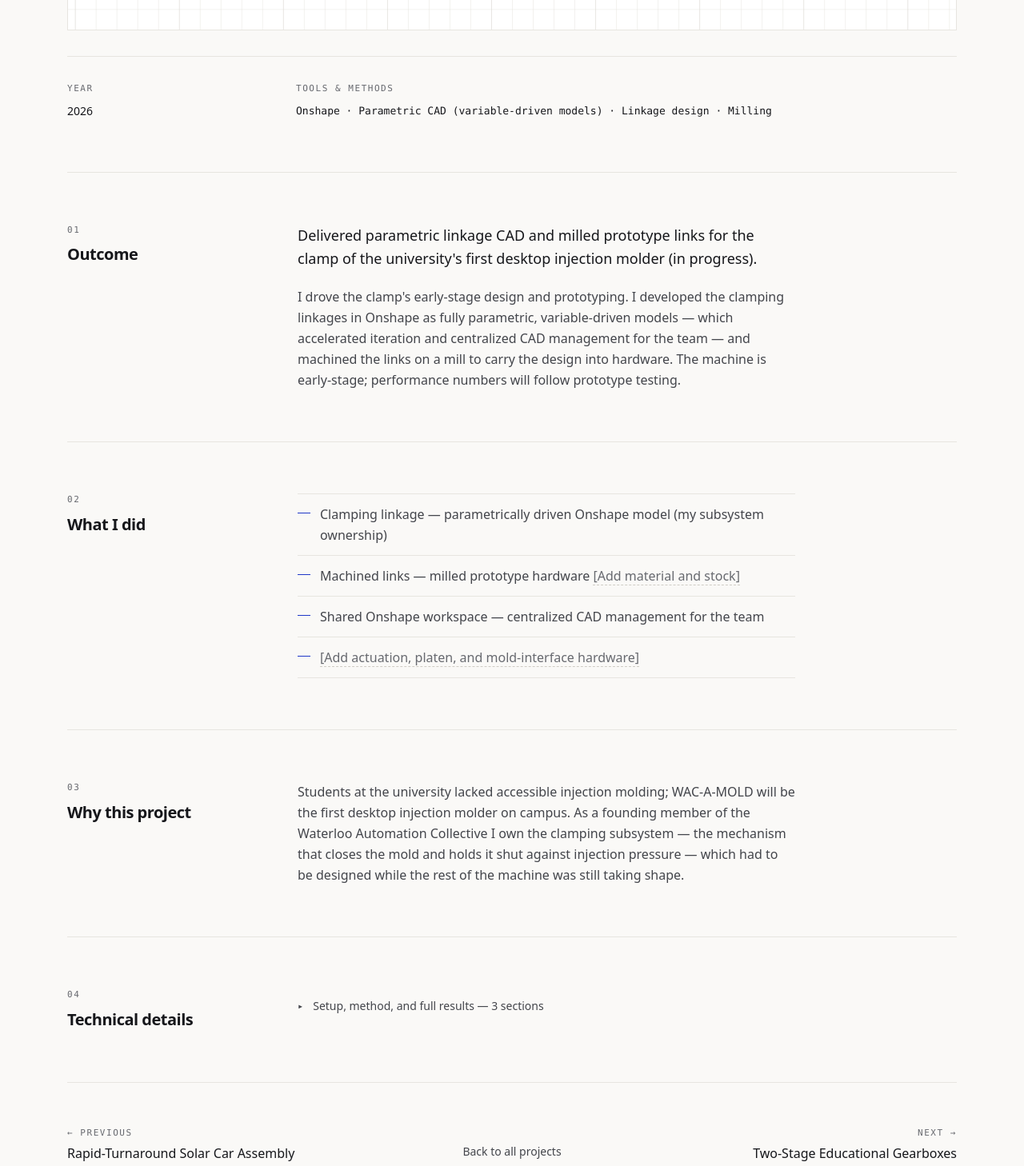
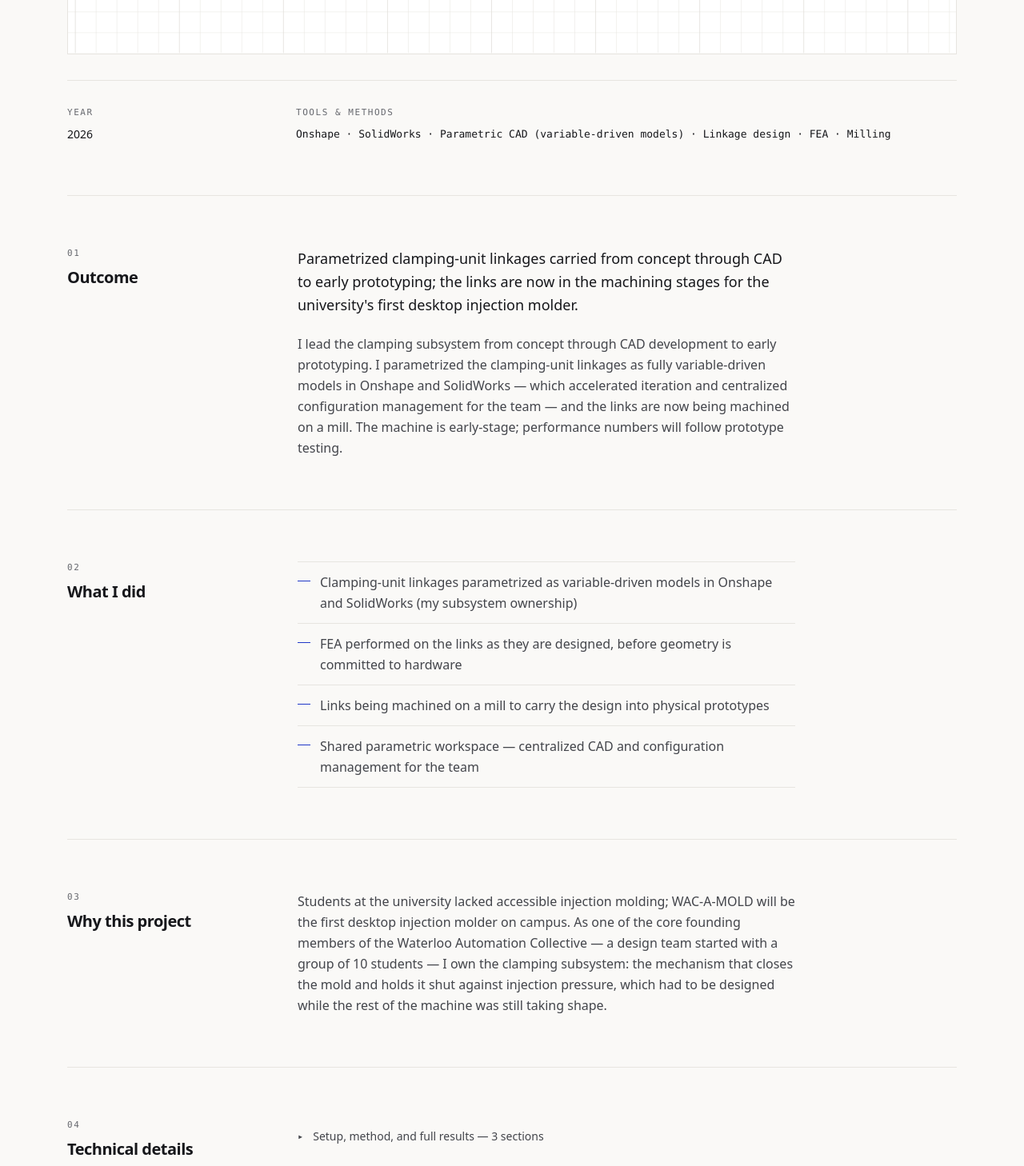
Before and after one commit to nktl-2005/personal-portfolio, a React (Vite) app: page /projects/desktop-injection-molder in a window 1280 px wide. Shown: the part 1112-2570 px from the top of the page at 80% size. Built offline with nearby package versions, Linux system fonts and the light colour scheme.

Commit message:
update ballast box, stencils and injecton molder

```diff
--- a/src/data/projects.ts
+++ b/src/data/projects.ts
@@ -217,7 +217,8 @@ export const projects: Project[] = [
   {
     slug: 'solar-car-ballast-box',
     title: 'Midnight Sun Solar Car Ballast Box',
-    summary: 'Aluminum sheet-metal ballast box for Midnight Sun Solar Car Team (MS16), FEA-optimized to cut 20% of its weight while meeting various load cases.',
+    summary:
+      'Aluminum sheet-metal ballast box for Midnight Sun Solar Car Team (MS16) — owned from first sketch through manufacture, FEA-verified against turning and braking loads, and now on the competition vehicle.',
     category: 'Mechanical Design',
     year: '2025',
     featured: true,
@@ -225,66 +226,73 @@ export const projects: Project[] = [
       'SolidWorks (sheet metal)',
       'Static FEA',
       'DFM/DFA principles',
+      'Waterjet cutting',
       'Aluminum sheet-metal construction',
     ],
     figure: 'ballast',
     outcome: [
-      'Static FEA-driven optimization cut enclosure weight 20% with structural integrity intact; the assembly is manufactured and entering the chassis.',
-      'I designed the ballast box as an aluminum sheet-metal enclosure in SolidWorks to DFM/DFA principles and optimized its geometry with static FEA. The final design is 20% lighter with structural integrity maintained; it has passed manufacturing validation, a physical assembly has been built, and it is being integrated into the chassis.',
+      'Full design-to-manufacture ownership: an FEA-verified, 20% lighter sheet-metal enclosure that ended up on the competition vehicle.',
+      'I owned the ballast box from first sheet-metal sketch through manufacture, and the finished assembly ended up on the competition vehicle. I designed it in SolidWorks as an aluminum sheet-metal enclosure to DFM/DFA principles, optimized the geometry for waterjet cutting, and ran static FEA to verify the ballast would not break the box under turning and braking. The final design is 20% lighter with structural integrity maintained.',
     ],
     skills: [
-      'Aluminum sheet-metal enclosure — SolidWorks sheet-metal design, geometry FEA-optimized [Add alloy, gauge, bend details]',
-      'Ballast payload — minimum 20 kg of steel shot',
-      'Static FEA model run under driving load cases incl. emergency-braking impact',
-      'Manufactured physical assembly (chassis integration in progress)',
-      '[Add closure / shot-retention method and chassis mounting interface]',
+      'Aluminum sheet-metal enclosure built with SolidWorks sheet-metal features, geometry optimized for waterjet cutting',
+      'Ballast payload — minimum 20 kg of steel shot, packaged into a confined space on the chassis',
+      'Static FEA under turning and braking load cases to verify the shifting ballast would not break the box',
+      'Mounting tabs with weld nuts for easy assembly onto the car',
+      'Owned from design through manufacture; the manufactured box is on the competition vehicle',
     ],
-    motivation: "Midnight Sun's competition solar car must carry a minimum of 20 kg of steel-shot ballast, held secure and structurally intact through every driving load case — including emergency-braking impact. The ballast is mandated mass, but the enclosure around it is pure overhead, so its weight was worth driving down without compromising retention under those loads.",
+    motivation: "Midnight Sun's competition solar car must carry a minimum of 20 kg of steel-shot ballast, held secure and structurally intact through every driving load case — the shifting mass loads the enclosure hardest when the car turns and brakes. The ballast is mandated mass, but the enclosure around it is pure overhead, so its weight was worth driving down without compromising retention, all within a confined space on the chassis.",
     details: [
       {
         title: 'Strength vs. weight, resolved with FEA',
-        body: 'Emergency-braking loads on 20+ kg of steel shot demand stiffness, while the enclosure’s own mass is overhead worth minimizing. Rather than conservatively over-build, I iterated the geometry against static FEA — material stayed on the load paths and came out where analysis showed margin — converging on a 20% weight reduction with integrity maintained. [Add load-case magnitudes and resulting factor of safety.]',
+        body: 'Turning and braking throw 20+ kg of steel shot against the enclosure walls, while the enclosure’s own mass is overhead worth minimizing. Rather than conservatively over-build, I iterated the geometry against static FEA — material stayed on the load paths and came out where analysis showed margin — converging on a 20% weight reduction while verifying the ballast would not break the box in either load case.',
       },
       {
-        title: 'Sheet metal as the construction method',
-        body: 'Aluminum sheet metal gave a closed enclosure for loose steel shot and a part the team could actually fabricate, with DFM/DFA applied from the first feature. The tradeoff is that every FEA-driven geometry change had to stay formable and assemblable rather than arbitrary — which is also why the optimized design still passed manufacturing validation.',
+        title: 'Designed for manufacturability and assembly',
+        body: 'Aluminum sheet metal gave a closed enclosure for loose steel shot and a part the team could actually fabricate. Across many design iterations I used SolidWorks sheet-metal features to keep every FEA-driven geometry change formable, and optimized the geometry for waterjet cutting. Mounting tabs with weld nuts were designed in so the box assembles onto the car easily.',
       },
       {
-        title: 'A dynamic event in a static study',
-        body: 'The emergency-braking impact is a dynamic load represented within a static analysis. [Add how the impact was represented as a static load case, and the physical verification planned to close the loop once the box is mounted in the chassis.]',
+        title: 'From CAD to the competition vehicle',
+        body: 'I carried the box through the full design-to-manufacture cycle: requirements (holding the required ballast volume inside a confined space on the chassis), sheet-metal design, FEA verification, and manufacturing — and the finished assembly ended up on the competition vehicle.',
       },
     ],
   },
   {
     slug: 'vehicle-fixtures',
     title: 'Rapid-Turnaround Solar Car Assembly Fixtures',
-    summary: 'Two solar car assembly fixtures: datum-referenced wheel-cover stencils and FDM press-fit camera mounts with hours, not weeks, of lead time.',
+    summary: "Two solar car assembly fixtures: surface-modeled wheel-cover stencils that follow the aerobody's curvature, and FDM press-fit camera mounts with hours, not weeks, of lead time.",
     category: 'Mechanical Design',
     year: '2025',
     featured: false,
     tools: [
-      'CAD modeling ([Add software])',
+      'Surface modeling',
+      'Datum-referenced fixturing',
       'FDM 3D printing',
       'Press-fit design',
-      'Datum-referenced fixturing',
       'Rapid prototyping',
     ],
     figure: 'fixtures',
     outcome: [
-      'Stencils referenced to vehicle datums cut wheel-cover installation errors; FDM press-fit mounts cut camera-mount lead time from weeks to hours.',
-      "I treated both as fixture problems built for fast turnaround. I modeled wheel-cover cutting stencils referenced to the vehicle's datum features, and designed a press-fit camera mount system for FDM 3D printing. Installation accuracy improved and camera-mount lead time dropped from weeks to hours.",
+      'Surface-modeled stencils registered to vehicle datums standardized wheel-cover alignment; FDM press-fit mounts cut camera-mount lead time from weeks to hours.',
+      "I treated both as fixture problems built for fast turnaround. I surface-modeled wheel-cover cutting stencils to follow the curvature of the dynamic aerobody, datumed to the ribs of the car, and designed a press-fit camera mount system for FDM 3D printing. Installation accuracy improved and camera-mount lead time dropped from weeks to hours.",
     ],
     skills: [
-      'Wheel-cover cutting stencils modeled off vehicle datum features',
+      'Wheel-cover cutting stencils designed with surface modeling to follow the curvature of the dynamic aerobody',
+      'Stencils datumed to the ribs of the car for accurate cut location, ensuring a proper cutout for the wheel cover',
+      'Top part angled 45° for easier cutting; stencil design approved',
       'Press-fit camera mount system designed for FDM 3D printing',
       'FDM prototype series used to converge the press-fit dimensions',
-      '[Add stencil fabrication method and mount mating interface / interference values]',
+      '[Add mount mating interface / interference values]',
     ],
     motivation: 'Solar car assembly was losing time to two small parts. Wheel covers went on with recurring alignment and installation errors, and camera mounts carried lead times of weeks. Both are cheap parts — the cost was in the process around them: rework from misaligned covers, and vehicle integration stalled waiting on mounts.',
     details: [
       {
+        title: 'Following the curvature of the aerobody',
+        body: 'The wheel cover sits on the vehicle’s dynamic aerobody — a compound-curved surface a flat template cannot sit flush against. I designed the stencils using surface modeling, working from the aerobody’s own geometry so the stencil follows its curvature and the cutout lands exactly where the wheel cover needs it. The top part is angled 45° to make the cut itself easier to run.',
+      },
+      {
         title: 'Registering cuts to vehicle datums',
-        body: 'The failure mode was alignment error at installation. Referencing the stencil to the datum features that already control the vehicle’s geometry makes cut position a property of the tool, not the installer, so the cut lands consistently on every install. The stencil is only as accurate as its registration to those datums. [Add the datum features used.]',
+        body: 'The failure mode was alignment error at installation. I datumed the stencils to the ribs of the car — features that already control the vehicle’s geometry — which makes cut position a property of the tool, not the installer, so the cut lands consistently on every install. The stencil design was approved for use on the vehicle.',
       },
       {
         title: 'Press-fit mounts designed for FDM',
@@ -299,35 +307,42 @@ export const projects: Project[] = [
   {
     slug: 'desktop-injection-molder',
     title: 'WAC-A-MOLD Desktop Injection Molder — Clamping Subsystem',
-    summary: "Clamping subsystem for the university's first desktop injection molder — parametric linkages in Onshape, links machined on a mill.",
+    summary: "Clamping subsystem for the university's first desktop injection molder — parametrized clamping-unit linkages in Onshape and SolidWorks, now in the machining stages.",
     category: 'Product Development',
     year: '2026',
     featured: true,
-    tools: ['Onshape', 'Parametric CAD (variable-driven models)', 'Linkage design', 'Milling'],
+    tools: [
+      'Onshape',
+      'SolidWorks',
+      'Parametric CAD (variable-driven models)',
+      'Linkage design',
+      'FEA',
+      'Milling',
+    ],
     figure: 'molder',
     outcome: [
-      "Delivered parametric linkage CAD and milled prototype links for the clamp of the university's first desktop injection molder (in progress).",
-      "I drove the clamp's early-stage design and prototyping. I developed the clamping linkages in Onshape as fully parametric, variable-driven models — which accelerated iteration and centralized CAD management for the team — and machined the links on a mill to carry the design into hardware. The machine is early-stage; performance numbers will follow prototype testing.",
+      "Parametrized clamping-unit linkages carried from concept through CAD to early prototyping; the links are now in the machining stages for the university's first desktop injection molder.",
+      "I lead the clamping subsystem from concept through CAD development to early prototyping. I parametrized the clamping-unit linkages as fully variable-driven models in Onshape and SolidWorks — which accelerated iteration and centralized configuration management for the team — and the links are now being machined on a mill. The machine is early-stage; performance numbers will follow prototype testing.",
     ],
     skills: [
-      'Clamping linkage — parametrically driven Onshape model (my subsystem ownership)',
-      'Machined links — milled prototype hardware [Add material and stock]',
-      'Shared Onshape workspace — centralized CAD management for the team',
-      '[Add actuation, platen, and mold-interface hardware]',
+      'Clamping-unit linkages parametrized as variable-driven models in Onshape and SolidWorks (my subsystem ownership)',
+      'FEA performed on the links as they are designed, before geometry is committed to hardware',
+      'Links being machined on a mill to carry the design into physical prototypes',
+      'Shared parametric workspace — centralized CAD and configuration management for the team',
     ],
-    motivation: 'Students at the university lacked accessible injection molding; WAC-A-MOLD will be the first desktop injection molder on campus. As a founding member of the Waterloo Automation Collective I own the clamping subsystem — the mechanism that closes the mold and holds it shut against injection pressure — which had to be designed while the rest of the machine was still taking shape.',
+    motivation: 'Students at the university lacked accessible injection molding; WAC-A-MOLD will be the first desktop injection molder on campus. As one of the core founding members of the Waterloo Automation Collective — a design team started with a group of 10 students — I own the clamping subsystem: the mechanism that closes the mold and holds it shut against injection pressure, which had to be designed while the rest of the machine was still taking shape.',
     details: [
       {
         title: 'Designing against moving requirements',
-        body: 'In an early-stage machine, loads, interfaces, and envelope are all provisional. I modeled the linkages as fully parametric, variable-driven geometry so each change is an edit and a regenerate rather than a remodel — which let the design absorb churn cheaply and kept the whole team on one current model. Parametric structure costs more upfront modeling before it pays off.',
+        body: 'In an early-stage machine, loads, interfaces, and envelope are all provisional. I parametrized the linkages as fully variable-driven geometry so each change is an edit and a regenerate rather than a remodel — which let the design absorb churn cheaply and kept the whole team on one current model. Parametric structure costs more upfront modeling before it pays off.',
       },
       {
         title: 'Linkage-based clamping architecture',
-        body: 'The clamp must generate and hold closing force against injection pressure on a desktop-scale machine, which drove a mechanical-linkage approach. [Add the specific rationale — force amplification, packaging, cost — behind the linkage choice, and the tradeoffs versus other clamp architectures.]',
+        body: 'The clamp must generate and hold closing force against injection pressure on a desktop-scale machine, which drove a mechanical-linkage approach. Each link gets FEA as it is designed, so the geometry coming out of the parametric model is checked against load before it is committed to machining.',
       },
       {
         title: 'Machining the first links',
-        body: 'I milled the links to take the parametric CAD into physical hardware the team could evaluate, rather than models alone. Making the parts myself made manufacturability concrete — geometry trivial to model still has to be fixtured and cut. [Add per-revision fabrication-time tradeoffs.]',
+        body: 'The links are being machined on a mill to take the parametric CAD into physical hardware the team can evaluate, rather than models alone. Making the parts ourselves keeps manufacturability concrete — geometry trivial to model still has to be fixtured and cut.',
       },
     ],
   },
```
